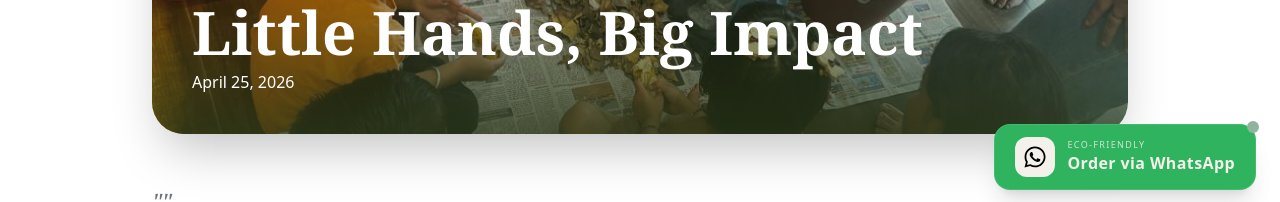
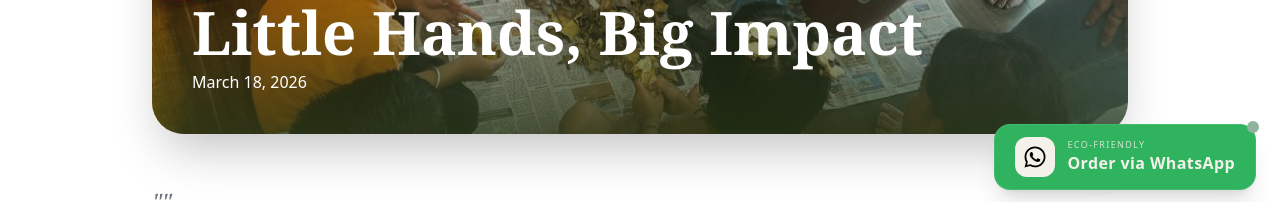
Before and after one commit to indoorsglobal/indoorsglobal, a Next.js app: page /blog/little-hands-big-impact in a window 1280 px wide. Shown: the part 586-788 px from the top of the page. Built offline with nearby package versions, Linux system fonts and the light colour scheme.

Commit message:
Update blogData.js

```diff
--- a/data/blogData.js
+++ b/data/blogData.js
@@ -10,12 +10,12 @@ export const WORKSHOP_CONTENT = [
     subtitle: "",
     image: blog1,
     category: "Kids Activity",
-    date: "April 25, 2026",
+    date: "March 18, 2026",
     time: "11:00 AM - 12:30 PM",
     location: "Community Garden",
     instructor: "Pre-School Collab",
     rating: 4.8,
-    isCompleted: true,
+    isCompleted: false,
     excerpt:
       "At Indoors Global, we believe the best habits start early — and what better way than learning by doing?",
     intro:
```
